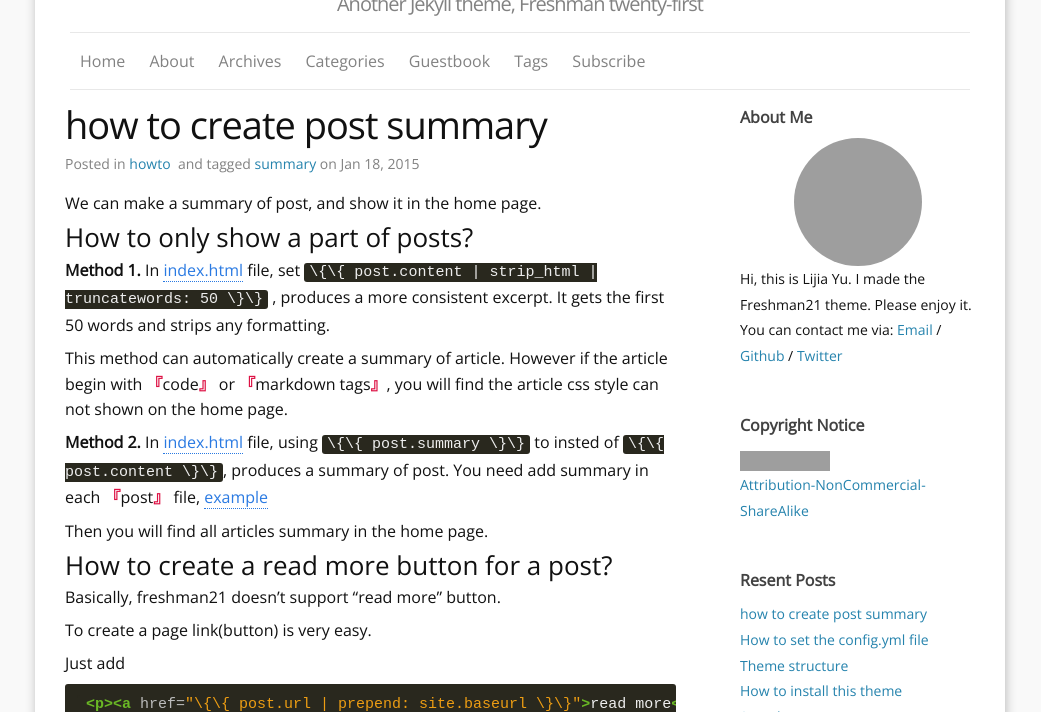
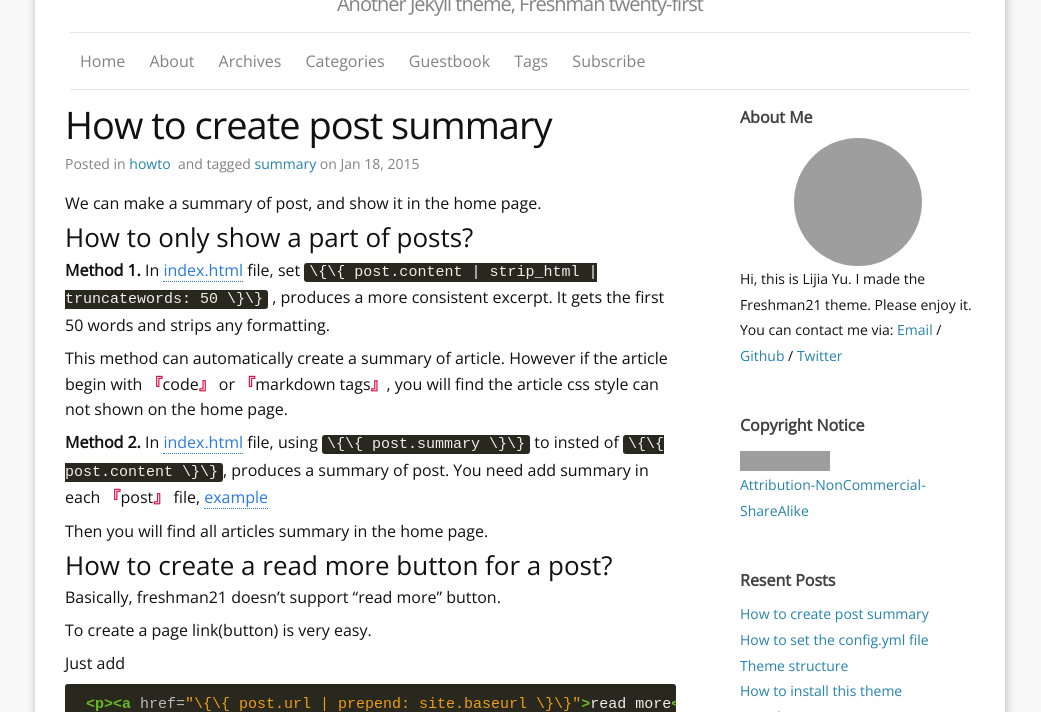
Before and after one commit to yulijia/freshman21, a Jekyll site: the page built from _posts/2015-01-18-how-to-create-post-summary.md, in a window 1280 px wide. Shown: the part 130-842 px from the top of the page, without its empty margins (120-1161 px from the left). Built offline with Jekyll 4.4.1, drawn with Linux system fonts in a browser that asks for light colours; comment, search, counter and statistics services are not loaded; grey boxes are pictures that could not be loaded.

```diff
--- a/_posts/2015-01-18-how-to-create-post-summary.md
+++ b/_posts/2015-01-18-how-to-create-post-summary.md
@@ -1,6 +1,6 @@
 ---
 published: true
-title: how to create post summary
+title: How to create post summary
 layout: post
 summary: This post show us how to create a post summary step by step.
 author: Yu
@@ -14,6 +14,7 @@ We can make a summary of post, and show it in the home page.
 
 ### How to only show a part of posts?
 
+
 **Method 1.** In [index.html](https://github.com/yulijia/freshman21/blob/master/index.html) file, set <code> \{\{ post.content | strip_html | truncatewords: 50 \}\}</code> , produces a more consistent excerpt. It gets the first 50 words and strips any formatting.
 
 This method can automatically create a summary of article. However if the article begin with <q>code</q> or <q>markdown tags</q>, you will find the article css style can not shown on the home page.
@@ -22,7 +23,11 @@ This method can automatically create a summary of article. However if the articl
 
 Then you will find all articles summary in the home page.
 
+
+
+
 ### How to create a read more button for a post?
+
 
 Basically, freshman21 doesn't support "read more" button.
 
```
